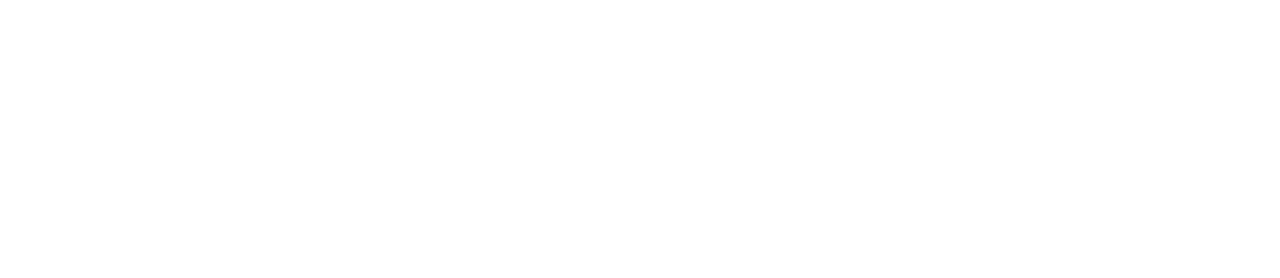
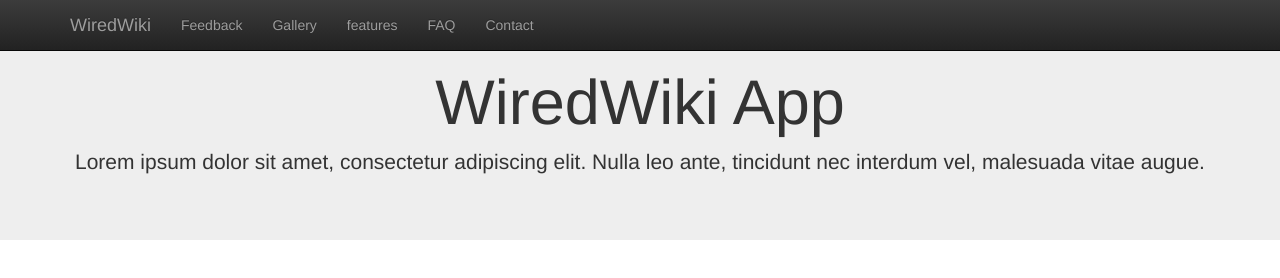
Before and after one commit to arrayoutofbounds/responsive_website, a plain HTML site: page index.html in a window 1280 px wide. Drawn offline with nearby package versions, Linux system fonts and the light colour scheme.

Commit message:
navbar completed

```diff
--- a/index.html
+++ b/index.html
@@ -3,7 +3,7 @@
 
 <head>
 	<meta charset="utf-8">
-	<title>Bootstrap For Beginners</title>
+	<title>Responsive Website</title>
 	<meta name="description" content="Hello World">
 
 		<!-- Latest compiled and minified CSS -->
@@ -16,6 +16,52 @@
 </head>
 
 <body>
+
+	<!-- navbar -->
+	<!-- the navbar class allows you to create a navbar, it is made inverse and then it is fixed so it is seen even if you scroll-->
+	<nav class="navbar navbar-inverse navbar-fixed-top" id="my-navbar" role="navigation">
+		<div class="container">
+			<div class="navbar-header">
+				<!-- the data toggle allows collapse of things in the navbar. The target is to the items that are in the navbar-->
+				<button type="button" class="navbar-toggle" data-toggle="collapse" data-target="#navbar-collapse">
+					<span class="icon-bar"></span>
+					<span class="icon-bar"></span>
+					<span class="icon-bar"></span>
+					<span class="icon-bar"></span>
+				</button>
+
+				<!-- this is the brand on the left hand side-->
+				<a href="" class="navbar-brand">WiredWiki</a>
+			</div>
+
+			<div class="collapse navbar-collapse" id="navbar-collapse">
+				<ul class="nav navbar-nav">
+					<li><a href="#feedback">Feedback</a></li>
+					<li><a href="#gallery">Gallery</a></li>
+					<li><a href="#features">features</a></li>
+					<li><a href="#faq">FAQ</a></li>
+					<li><a href="#contact">Contact</a></li>
+				</ul>
+			</div>
+		</div>
+	</nav>
+
+	<!-- jumbotron-->
+
+	<div class="jumbotron">
+		<div class="container text-center">
+			<h1>WiredWiki App</h1>
+			<p>Lorem ipsum dolor sit amet, consectetur adipiscing elit. Nulla leo ante, tincidunt nec interdum vel, malesuada vitae augue.</p>
+		</div>
+	</div>
+
+
+
+
+
+
+
+
 
 
 
```
